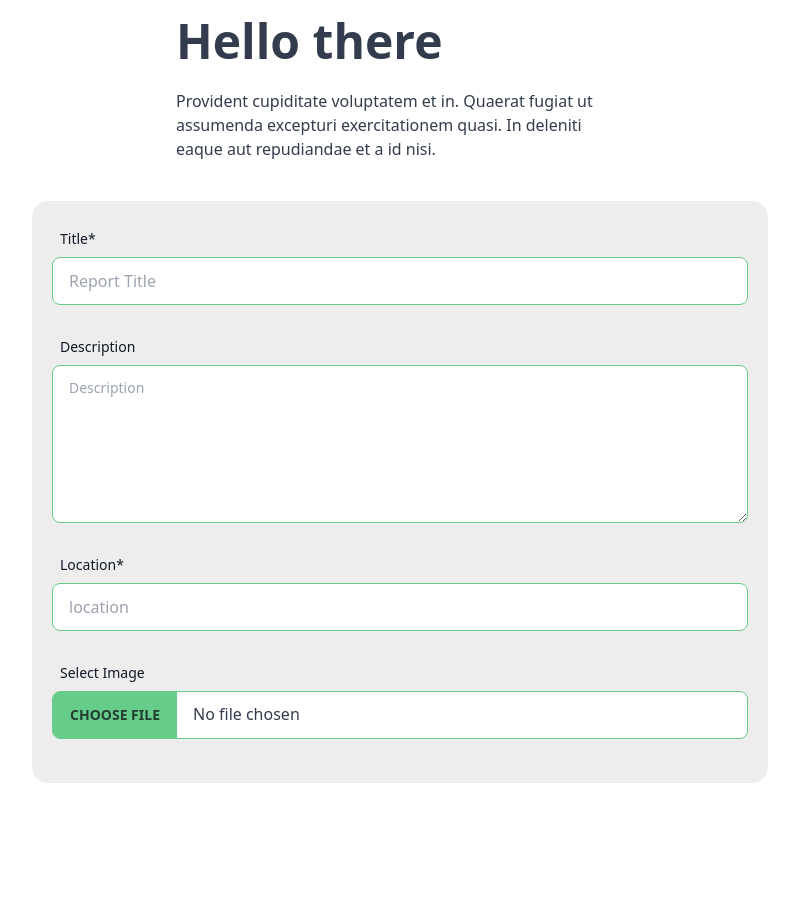
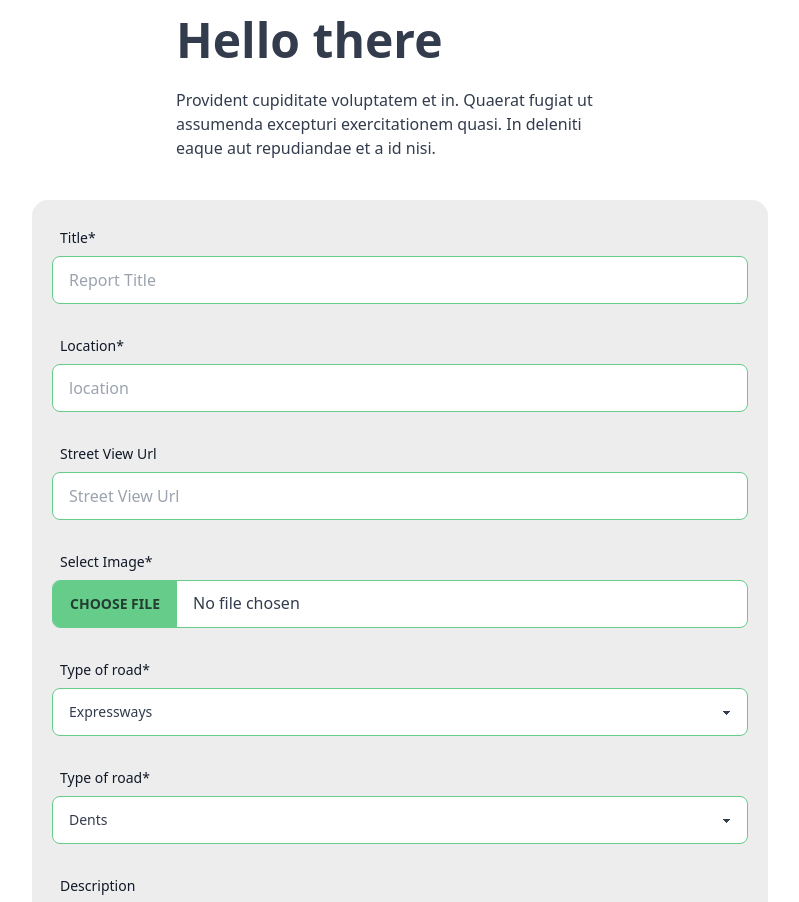
Before and after one commit to sai-na/thrive-urban, a React (Create React App) app: page / in a window 1280 px wide. Shown: the top 902 px of the page, without its empty margins (240-1039 px from the left). Before the commit the page ends 800 px from the top, so only its background shows below. Built offline with nearby package versions, Linux system fonts and the light colour scheme.

Commit message:
Update CreatePost.jsx

```diff
--- a/src/pages/CreatePost.jsx
+++ b/src/pages/CreatePost.jsx
@@ -19,7 +19,9 @@ const CreatePost = () => {
     description: "",
     location: "",
     image: "",
-    StreetViewUrl: "",
+    streetViewUrl: "",
+    roadType: "",
+    postPublicly: true,
   });
 
   //  // const [isLoading, setIsLoading] = useState(false);
@@ -49,7 +51,7 @@ const CreatePost = () => {
 
   return (
     <>
-      <div className="hero min-h-screen w-full bg-base-150">
+      <div className="hero min-h-screen w-full bg-base-150 mb-44">
         <div className="hero-content w-full sm:max-w-3xl flex flex-col">
           <div className="max-w-md">
             <h1 className="text-5xl font-bold">Hello there</h1>
@@ -67,6 +69,88 @@ const CreatePost = () => {
               value={form.title}
               handleChange={(e) => handleFormFieldChange("title", e)}
             />
+
+            <FormField
+              labelName="Location*"
+              placeholder="location"
+              inputType="text"
+              value={form.location}
+              handleChange={(e) => handleFormFieldChange("location", e)}
+            />
+
+            <FormField
+              labelName="Street View Url"
+              placeholder="Street View Url"
+              inputType="text"
+              value={form.streetViewUrl}
+              handleChange={(e) => handleFormFieldChange("streetViewUrl", e)}
+            />
+            <div className="mb-6 md:max-w-3xl xl:max-w-6xl">
+              <label className="flex-1 max-w-3xl flex flex-col">
+                <span className="block text-left m-2 text-sm font-medium text-gray-900 ">
+                  Select Image*
+                </span>
+                <input
+                  type="file"
+                  className="file-input file-input-bordered file-input-primary w-full"
+                  onChange={(e) => {}}
+                />
+              </label>
+            </div>
+            <div className="mb-6 md:max-w-3xl xl:max-w-6xl">
+              <label className="flex-1 max-w-3xl flex flex-col">
+                <span className="block text-left m-2 text-sm font-medium text-gray-900 ">
+                  Type of road*
+                </span>
+                <select
+                  className="select select-primary w-full "
+                  onChange={(e) => handleFormFieldChange("roadType", e)}
+                  value={form.roadType}
+                >
+                  <option disabled selected>
+                    Type of road ?
+                  </option>
+                  <option>Expressways</option>
+                  <option>National highways</option>
+                  <option>State highways</option>
+                  <option>District roads</option>
+                  <option>Rural roads</option>
+                  <option>Border roads</option>
+                </select>
+              </label>
+            </div>
+            <div className="mb-6 md:max-w-3xl xl:max-w-6xl">
+              <label className="flex-1 max-w-3xl flex flex-col">
+                <span className="block text-left m-2 text-sm font-medium text-gray-900 ">
+                  Type of road*
+                </span>
+                <select
+                  className="select select-primary w-full "
+                  onChange={(e) => handleFormFieldChange("roadType", e)}
+                  value={form.roadType}
+                >
+                  <optgroup label="Physical Damage">
+                    <option value="dents">Dents</option>
+                    <option value="scratches">Scratches</option>
+                    <option value="cracks">Cracks</option>
+                    <option value="brokenParts">Bent or broken parts</option>
+                  </optgroup>
+                  <optgroup label="Water Damage">
+                    <option value="waterStains">Water stains</option>
+                    <option value="warping">Warping or swelling</option>
+                    <option value="corrosion">Corrosion</option>
+                  </optgroup>
+                  <optgroup label="Fire Damage">
+                    <option value="charredAreas">Charred or burnt areas</option>
+                    <option value="sootDamage">Soot and smoke damage</option>
+                    <option value="structuralWeakening">
+                      Structural weakening
+                    </option>
+                  </optgroup>
+                  <option value="Other">Other</option>
+                </select>
+              </label>
+            </div>
             <FormField
               labelName="Description"
               placeholder="Description"
@@ -75,24 +159,20 @@ const CreatePost = () => {
               handleChange={(e) => handleFormFieldChange("description", e)}
               isTextArea
             />
-            <FormField
-              labelName="Location*"
-              placeholder="location"
-              inputType="text"
-              value={form.location}
-              handleChange={(e) => handleFormFieldChange("location", e)}
-            />
 
-            <div className="mb-6 md:max-w-3xl xl:max-w-6xl">
+            <div className="mb-6  xl:max-w-xs">
               <label className="flex-1 max-w-3xl flex flex-col">
-                <span className="block text-left m-2 text-sm font-medium text-gray-900 ">
-                  Select Image
-                </span>
-                <input
-                  type="file"
-                  className="file-input file-input-bordered file-input-primary w-full"
-                  onChange={(e) => {}}
-                />
+                <label className="label cursor-pointer">
+                  <span className="block text-left m-2 text-sm font-medium text-gray-900 ">
+                    Post to community forum also
+                  </span>
+                  <input
+                    type="checkbox"
+                    checked={form.postPublicly}
+                    onChange={(e) => setFlag(!form.postPublicly)}
+                    className="checkbox checkbox-primary checkbox-md"
+                  />
+                </label>
               </label>
             </div>
           </form>
```
